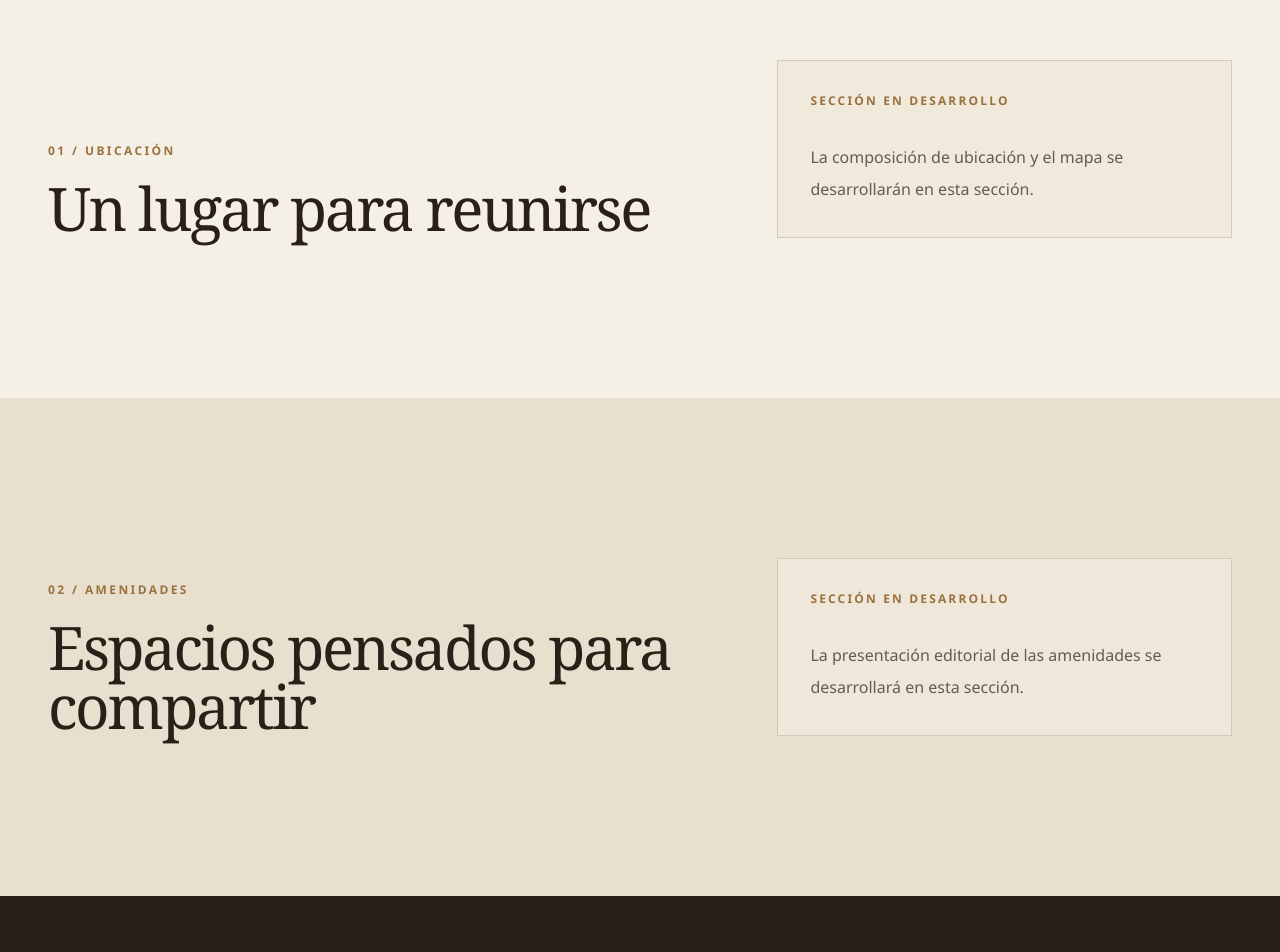
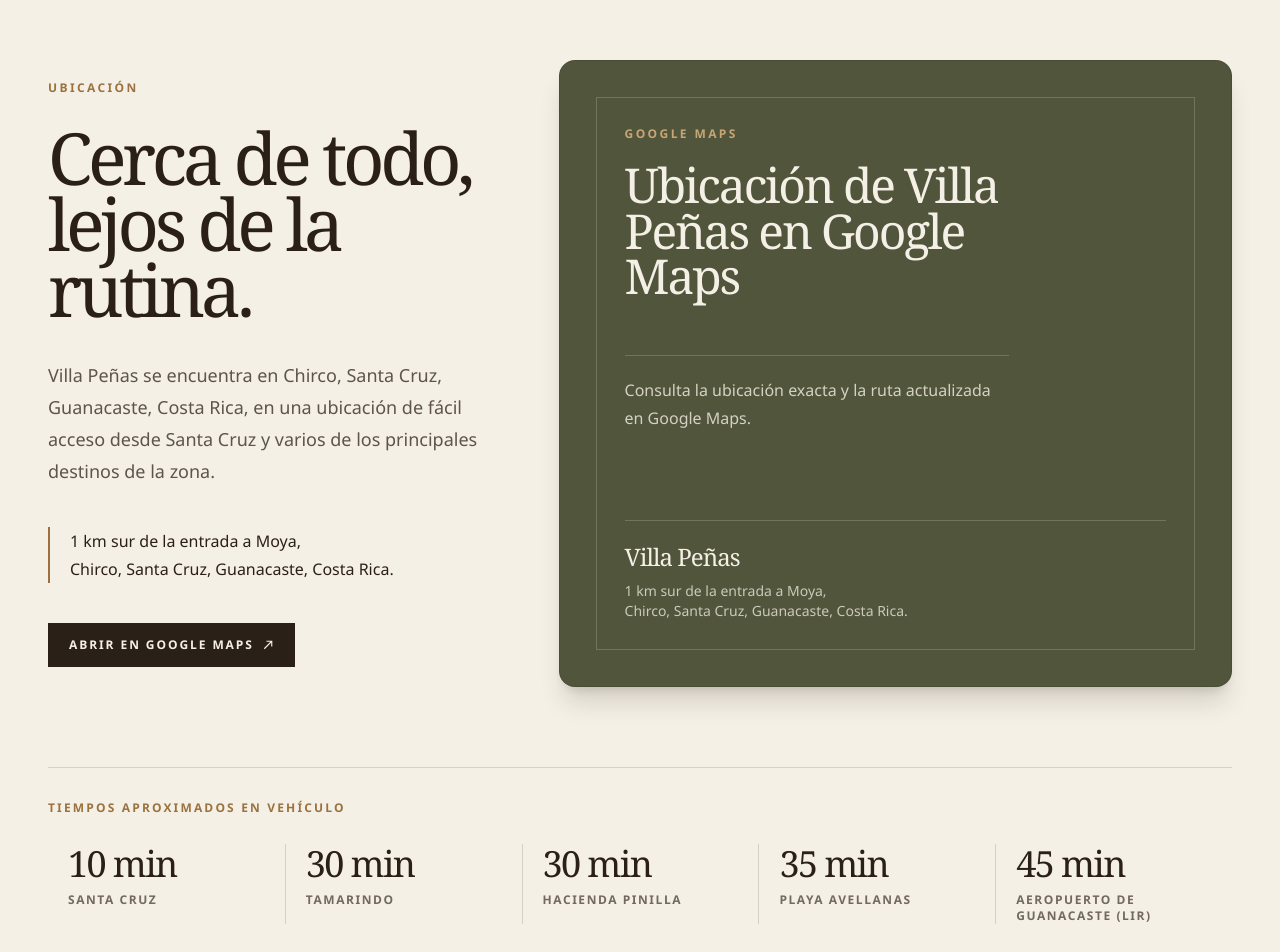
Before and after one commit to Pelonch/villapenas, a React (Vite) app: page /es in a window 1280 px wide. Shown: the part 900-1852 px from the top of the page. Built offline with nearby package versions, Linux system fonts and the light colour scheme; no server answers.

Commit message:
feat: add location section and travel times

```diff
--- /dev/null
+++ b/src/components/home/LocationSection.tsx
@@ -0,0 +1,149 @@
+import { locationConfig } from '../../config/location.ts'
+import { siteConfig } from '../../config/site.ts'
+import type { LocationContent } from '../../i18n/types.ts'
+import { Button } from '../ui/Button.tsx'
+import { Container } from '../ui/Container.tsx'
+
+interface LocationSectionProps {
+  content: LocationContent
+}
+
+interface GoogleMapsLinkProps {
+  className?: string
+  content: LocationContent
+}
+
+function GoogleMapsLink({ className = '', content }: GoogleMapsLinkProps) {
+  return (
+    <Button
+      href={siteConfig.googleMapsUrl}
+      target="_blank"
+      rel="noopener noreferrer"
+      aria-label={content.openMapsNewTab}
+      className={`gap-2 ${className}`}
+    >
+      <span>{content.openMaps}</span>
+      <svg
+        className="size-3 shrink-0"
+        viewBox="0 0 16 16"
+        fill="none"
+        stroke="currentColor"
+        strokeWidth="1.5"
+        aria-hidden="true"
+      >
+        <path d="M3 13 13 3M6 3h7v7" />
+      </svg>
+    </Button>
+  )
+}
+
+function LocationMap({ content }: Pick<LocationSectionProps, 'content'>) {
+  if (locationConfig.googleMapsEmbedUrl) {
+    return (
+      <div className="relative min-h-[22rem] overflow-hidden rounded-2xl border border-ink/15 bg-cream shadow-xl shadow-ink/15 sm:min-h-[28rem]">
+        <iframe
+          className="absolute inset-0 size-full border-0"
+          src={locationConfig.googleMapsEmbedUrl}
+          title={content.mapTitle}
+          loading="lazy"
+          referrerPolicy="no-referrer-when-downgrade"
+          allowFullScreen
+        />
+      </div>
+    )
+  }
+
+  return (
+    <figure className="relative flex min-h-[18rem] overflow-hidden rounded-2xl border border-ink/15 bg-olive p-5 text-paper shadow-xl shadow-ink/15 sm:min-h-[28rem] sm:p-9">
+      <div className="flex w-full flex-col justify-between border border-paper/20 p-4 sm:p-7">
+        <div>
+          <p className="font-sans text-[0.65rem] font-semibold uppercase tracking-[0.2em] text-sand sm:text-xs">
+            Google Maps
+          </p>
+          <h3 className="mt-4 max-w-sm font-display text-3xl leading-[0.95] tracking-[-0.045em] text-paper sm:mt-5 sm:text-5xl">
+            {content.mapTitle}
+          </h3>
+        </div>
+        <figcaption className="max-w-sm border-t border-paper/20 pt-5 text-sm leading-7 text-paper/80 sm:text-base">
+          {content.mapFallbackDescription}
+        </figcaption>
+        <div className="mt-8 hidden border-t border-paper/20 pt-5 sm:block">
+          <p className="font-display text-2xl tracking-[-0.04em] text-paper">
+            {siteConfig.businessName}
+          </p>
+          <p className="mt-2 whitespace-pre-line text-xs leading-5 text-paper/75 sm:text-sm">
+            {content.address}
+          </p>
+        </div>
+      </div>
+    </figure>
+  )
+}
+
+function TravelTimes({ content }: Pick<LocationSectionProps, 'content'>) {
+  const titleId = 'travel-times-title'
+
+  return (
+    <aside className="mt-16 border-t border-ink/15 pt-7 sm:mt-20 sm:pt-8" aria-labelledby={titleId}>
+      <p
+        id={titleId}
+        className="font-sans text-[0.65rem] font-semibold uppercase tracking-[0.18em] text-gold sm:text-xs"
+      >
+        {content.travelTimesLabel}
+      </p>
+      <dl className="mt-7 grid grid-cols-2 gap-x-6 sm:grid-cols-5 sm:gap-x-0">
+        {locationConfig.travelTimes.map((travelTime) => (
+          <div
+            key={travelTime.id}
+            className="flex flex-col border-t border-ink/15 py-5 last:col-span-2 sm:border-t-0 sm:border-l sm:px-5 sm:py-0 sm:first:border-l-0 sm:last:col-span-1"
+          >
+            <dt className="order-2 mt-2 text-xs font-semibold uppercase tracking-[0.13em] text-ink/65">
+              {content.travelTimeLabels[travelTime.id]}
+            </dt>
+            <dd className="order-1 font-display text-3xl tracking-[-0.045em] text-ink sm:text-4xl">
+              {content.formatTravelTime(travelTime.minutes)}
+            </dd>
+          </div>
+        ))}
+      </dl>
+    </aside>
+  )
+}
+
+export function LocationSection({ content }: LocationSectionProps) {
+  const titleId = 'location-title'
+
+  return (
+    <section
+      id="ubicacion"
+      className="scroll-mt-24 bg-paper py-24 pb-36 text-ink sm:py-32 lg:py-40"
+      aria-labelledby={titleId}
+    >
+      <Container>
+        <div className="grid gap-12 lg:grid-cols-[minmax(0,0.78fr)_minmax(0,1.22fr)] lg:items-stretch lg:gap-20">
+          <div className="flex flex-col lg:py-5">
+            <p className="font-sans text-xs font-semibold uppercase tracking-[0.2em] text-gold">
+              {content.eyebrow}
+            </p>
+            <h2
+              id={titleId}
+              className="mt-7 whitespace-pre-line font-display text-5xl leading-[0.92] tracking-[-0.06em] text-ink sm:text-6xl lg:text-7xl"
+            >
+              {content.heading}
+            </h2>
+            <p className="mt-9 max-w-md text-base leading-8 text-ink/75 sm:text-lg">
+              {content.description}
+            </p>
+            <address className="mt-10 whitespace-pre-line border-l-2 border-gold pl-5 text-sm leading-7 text-ink not-italic sm:text-base">
+              {content.address}
+            </address>
+            <GoogleMapsLink content={content} className="mt-10 hidden self-start lg:inline-flex" />
+          </div>
+          <LocationMap content={content} />
+        </div>
+        <GoogleMapsLink content={content} className="mt-8 lg:hidden" />
+        <TravelTimes content={content} />
+      </Container>
+    </section>
+  )
+}
--- /dev/null
+++ b/src/config/location.ts
@@ -0,0 +1,33 @@
+export const travelTimeIds = [
+  'santaCruz',
+  'tamarindo',
+  'haciendaPinilla',
+  'avellanasBeach',
+  'guanacasteAirport',
+] as const
+
+export type TravelTimeId = (typeof travelTimeIds)[number]
+
+interface TravelTime {
+  id: TravelTimeId
+  minutes: number
+}
+
+interface LocationConfig {
+  googleMapsEmbedUrl: string | null
+  travelTimes: readonly TravelTime[]
+}
+
+// Replace with Google's explicit Share > Embed a map URL once it is provided.
+const googleMapsEmbedUrl: string | null = null
+
+export const locationConfig = {
+  googleMapsEmbedUrl,
+  travelTimes: [
+    { id: 'santaCruz', minutes: 10 },
+    { id: 'tamarindo', minutes: 30 },
+    { id: 'haciendaPinilla', minutes: 30 },
+    { id: 'avellanasBeach', minutes: 35 },
+    { id: 'guanacasteAirport', minutes: 45 },
+  ],
+} as const satisfies LocationConfig
--- a/src/i18n/en.ts
+++ b/src/i18n/en.ts
@@ -34,10 +34,26 @@ export const en = {
       },
       location: {
         eyebrow: 'Location',
-        heading: 'A place to gather',
-        placeholder:
-          'The location composition and map will be developed in this section.',
-        status: 'Section in development',
+        heading: 'Close to everything,\naway from the routine.',
+        description:
+          "Villa Peñas is located in Chirco, Santa Cruz, Guanacaste, Costa Rica, with convenient access from Santa Cruz and several of the area's main destinations.",
+        address:
+          '1 km south of the entrance to Moya,\nChirco, Santa Cruz, Guanacaste, Costa Rica.',
+        openMaps: 'Open in Google Maps',
+        openMapsNewTab:
+          'Open Villa Peñas location in Google Maps in a new tab',
+        mapTitle: 'Villa Peñas location in Google Maps',
+        mapFallbackDescription:
+          'View the exact location and current route in Google Maps.',
+        travelTimesLabel: 'Approximate driving times',
+        travelTimeLabels: {
+          santaCruz: 'Santa Cruz',
+          tamarindo: 'Tamarindo',
+          haciendaPinilla: 'Hacienda Pinilla',
+          avellanasBeach: 'Avellanas Beach',
+          guanacasteAirport: 'Guanacaste Airport (LIR)',
+        },
+        formatTravelTime: (minutes) => `${minutes} min`,
       },
       amenities: {
         eyebrow: 'Amenities',
--- a/src/i18n/es.ts
+++ b/src/i18n/es.ts
@@ -34,10 +34,26 @@ export const es = {
       },
       location: {
         eyebrow: 'Ubicación',
-        heading: 'Un lugar para reunirse',
-        placeholder:
-          'La composición de ubicación y el mapa se desarrollarán en esta sección.',
-        status: 'Sección en desarrollo',
+        heading: 'Cerca de todo,\nlejos de la rutina.',
+        description:
+          'Villa Peñas se encuentra en Chirco, Santa Cruz, Guanacaste, Costa Rica, en una ubicación de fácil acceso desde Santa Cruz y varios de los principales destinos de la zona.',
+        address:
+          '1 km sur de la entrada a Moya,\nChirco, Santa Cruz, Guanacaste, Costa Rica.',
+        openMaps: 'Abrir en Google Maps',
+        openMapsNewTab:
+          'Abrir la ubicación de Villa Peñas en Google Maps en una pestaña nueva',
+        mapTitle: 'Ubicación de Villa Peñas en Google Maps',
+        mapFallbackDescription:
+          'Consulta la ubicación exacta y la ruta actualizada en Google Maps.',
+        travelTimesLabel: 'Tiempos aproximados en vehículo',
+        travelTimeLabels: {
+          santaCruz: 'Santa Cruz',
+          tamarindo: 'Tamarindo',
+          haciendaPinilla: 'Hacienda Pinilla',
+          avellanasBeach: 'Playa Avellanas',
+          guanacasteAirport: 'Aeropuerto de Guanacaste (LIR)',
+        },
+        formatTravelTime: (minutes) => `${minutes} min`,
       },
       amenities: {
         eyebrow: 'Amenidades',
--- a/src/pages/HomePage.tsx
+++ b/src/pages/HomePage.tsx
@@ -1,10 +1,11 @@
 import { FloatingQuoteCta } from '../components/home/FloatingQuoteCta.tsx'
 import { Hero } from '../components/home/Hero.tsx'
+import { LocationSection } from '../components/home/LocationSection.tsx'
 import {
   StructuralPlaceholderSection,
   type PlaceholderTone,
 } from '../components/home/StructuralPlaceholderSection.tsx'
-import type { HomePageContent } from '../i18n/types.ts'
+import type { HomePageContent, HomeSectionContent } from '../i18n/types.ts'
 
 interface HomePageProps {
   content: HomePageContent
@@ -24,15 +25,15 @@ export function HomePage({
   quoteLabel,
 }: HomePageProps) {
   const sections: ReadonlyArray<{
-    content: HomePageContent[keyof Omit<HomePageContent, 'hero'>]
+    content: HomeSectionContent
     id: string
+    index: number
     tone: PlaceholderTone
   }> = [
-    { content: content.location, id: 'ubicacion', tone: 'paper' },
-    { content: content.amenities, id: 'amenidades', tone: 'cream' },
-    { content: content.packages, id: 'paquetes', tone: 'ink' },
-    { content: content.instagram, id: 'instagram', tone: 'olive' },
-    { content: content.quote, id: 'cotizador', tone: 'sand' },
+    { content: content.amenities, id: 'amenidades', index: 2, tone: 'cream' },
+    { content: content.packages, id: 'paquetes', index: 3, tone: 'ink' },
+    { content: content.instagram, id: 'instagram', index: 4, tone: 'olive' },
+    { content: content.quote, id: 'cotizador', index: 5, tone: 'sand' },
   ]
 
   return (
@@ -44,12 +45,13 @@ export function HomePage({
         onMediaReady={onMediaReady}
         onMediaUnavailable={onMediaUnavailable}
       />
-      {sections.map((section, index) => (
+      <LocationSection content={content.location} />
+      {sections.map((section) => (
         <StructuralPlaceholderSection
           key={section.id}
           content={section.content}
           id={section.id}
-          index={index + 1}
+          index={section.index}
           tone={section.tone}
         />
       ))}
```
Also changed, not shown: src/i18n/types.ts (+16 -1 lines).
